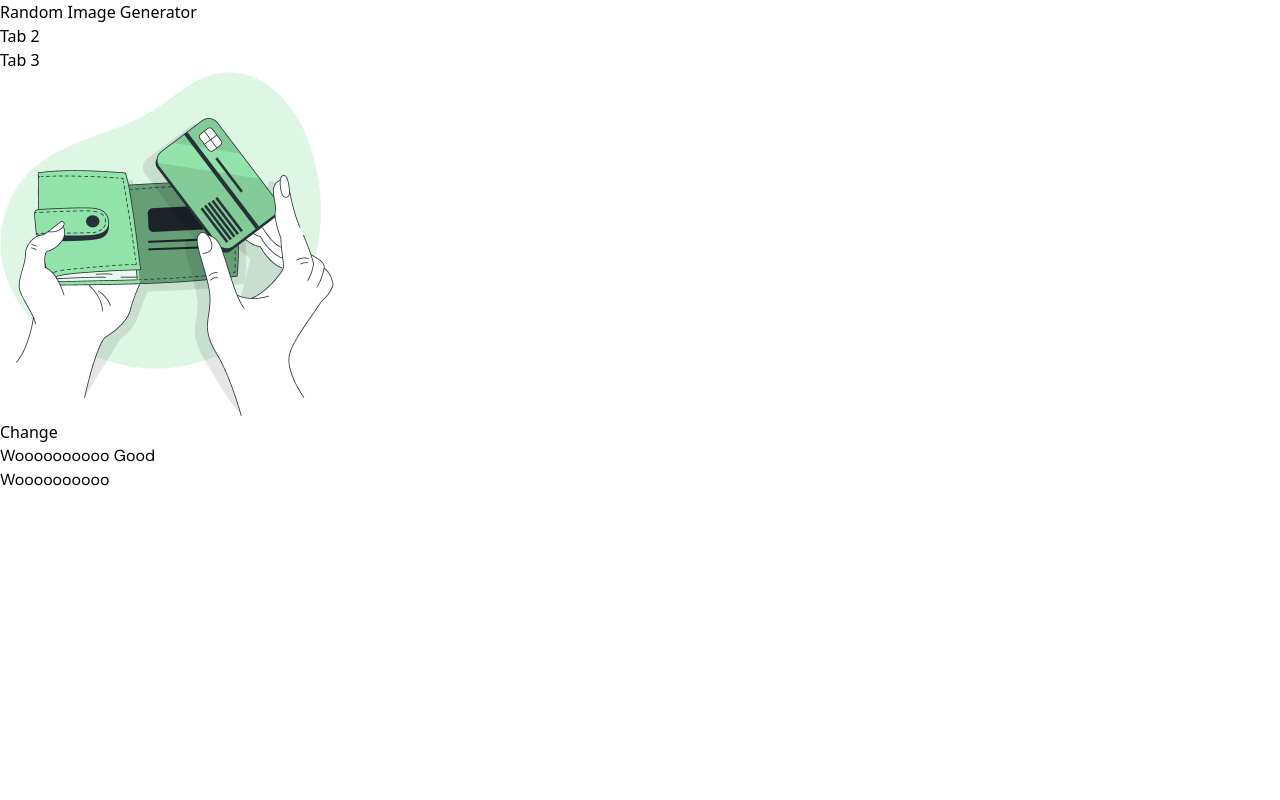
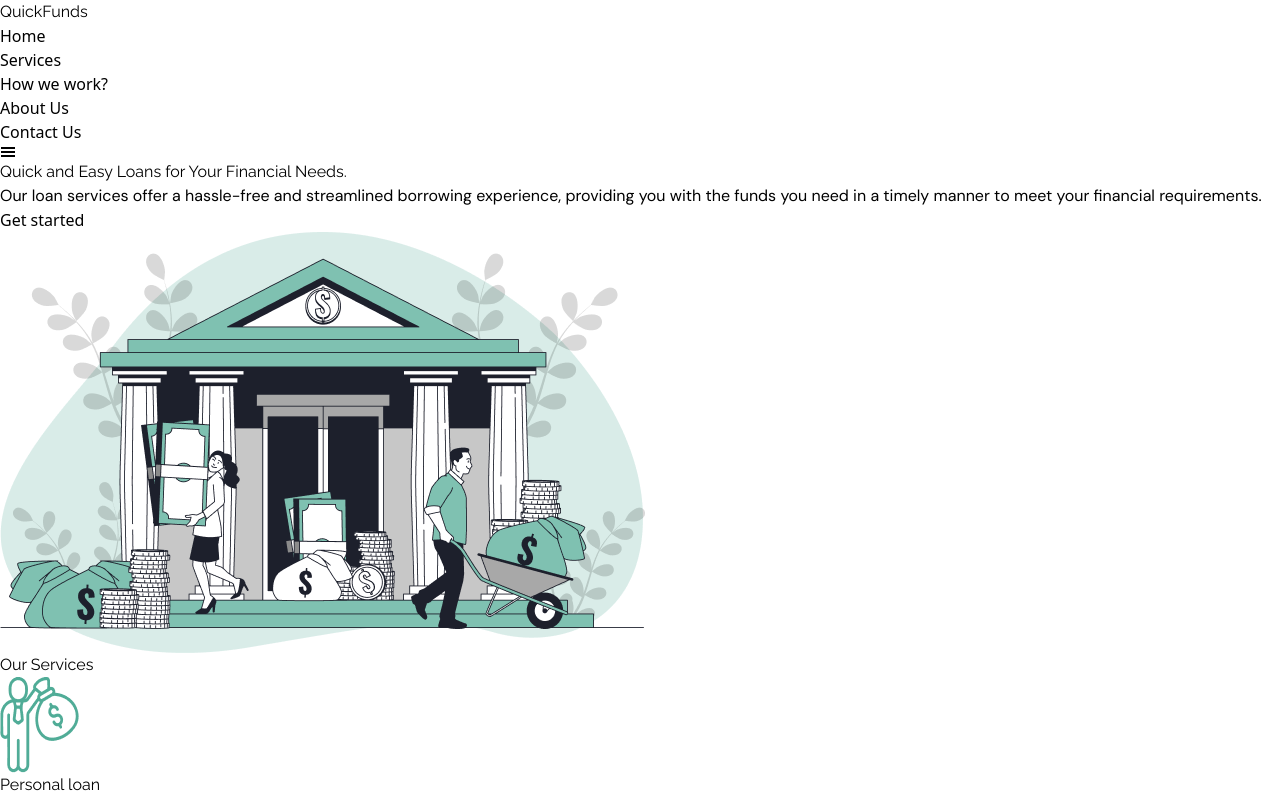
Before and after one commit to M-ilyas1/QuickFunds, a React (Vite) app: page / in a window 1280 px wide. Shown: the top 800 px of the page. Built offline with nearby package versions, Linux system fonts and the light colour scheme.

Commit message:
change app.js file

```diff
--- a/src/App.jsx
+++ b/src/App.jsx
@@ -1,18 +1,18 @@
 // import RandomImages from './Components/RandomImages';
-import Tabs from "./Components/Tabs"
-// import {About_us, Footer, Header, HeroCard, HowWeWorks, OurServices} from './Components/index'
+// import Tabs from "./Components/Tabs"
+import {About_us, Footer, Header, HeroCard, HowWeWorks, OurServices} from './Components/index'
 
 function App() {
   return (
     <div>
-      {/* <Header />
+      <Header />
       <HeroCard />
       <OurServices />
       <HowWeWorks />
       <About_us />
-      <Footer /> */}
+      <Footer />
       {/* <RandomImages /> */}
-      <Tabs />
+      {/* <Tabs /> */}
     </div>
   )
 }
```
